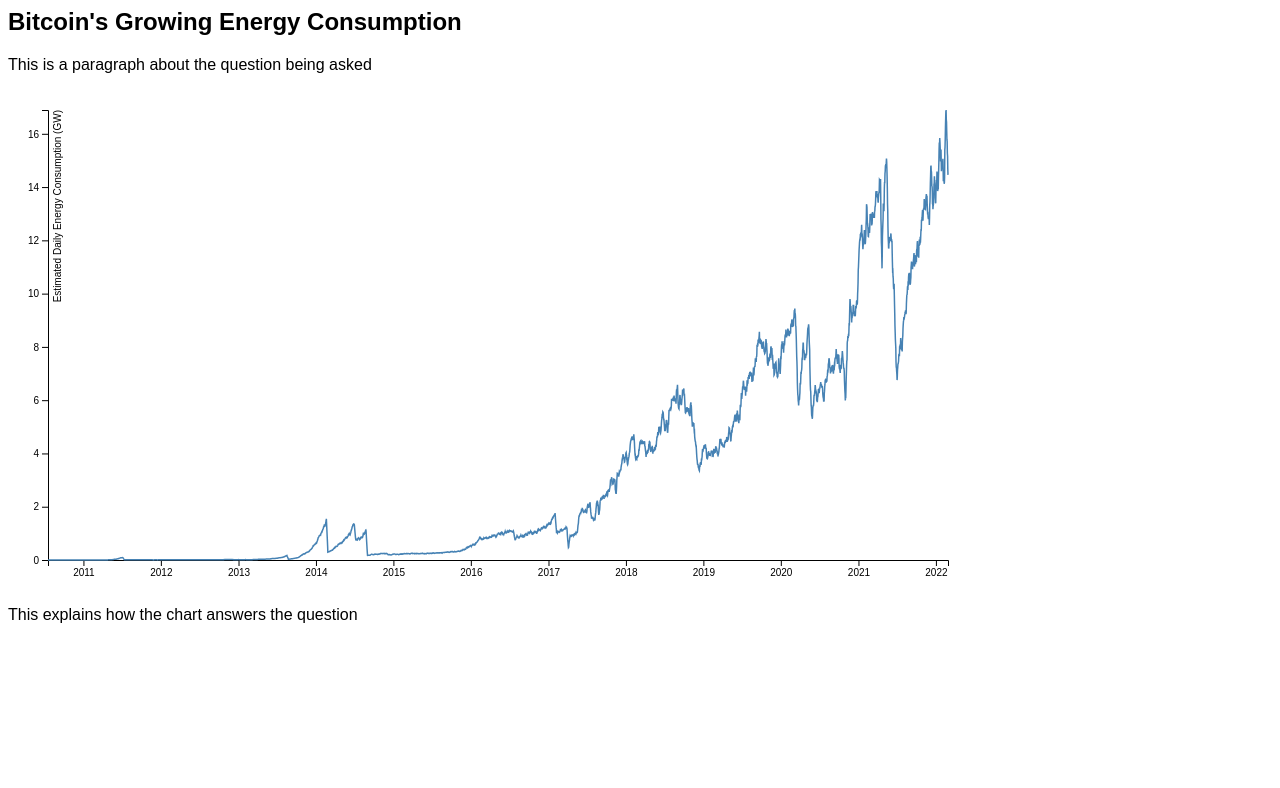
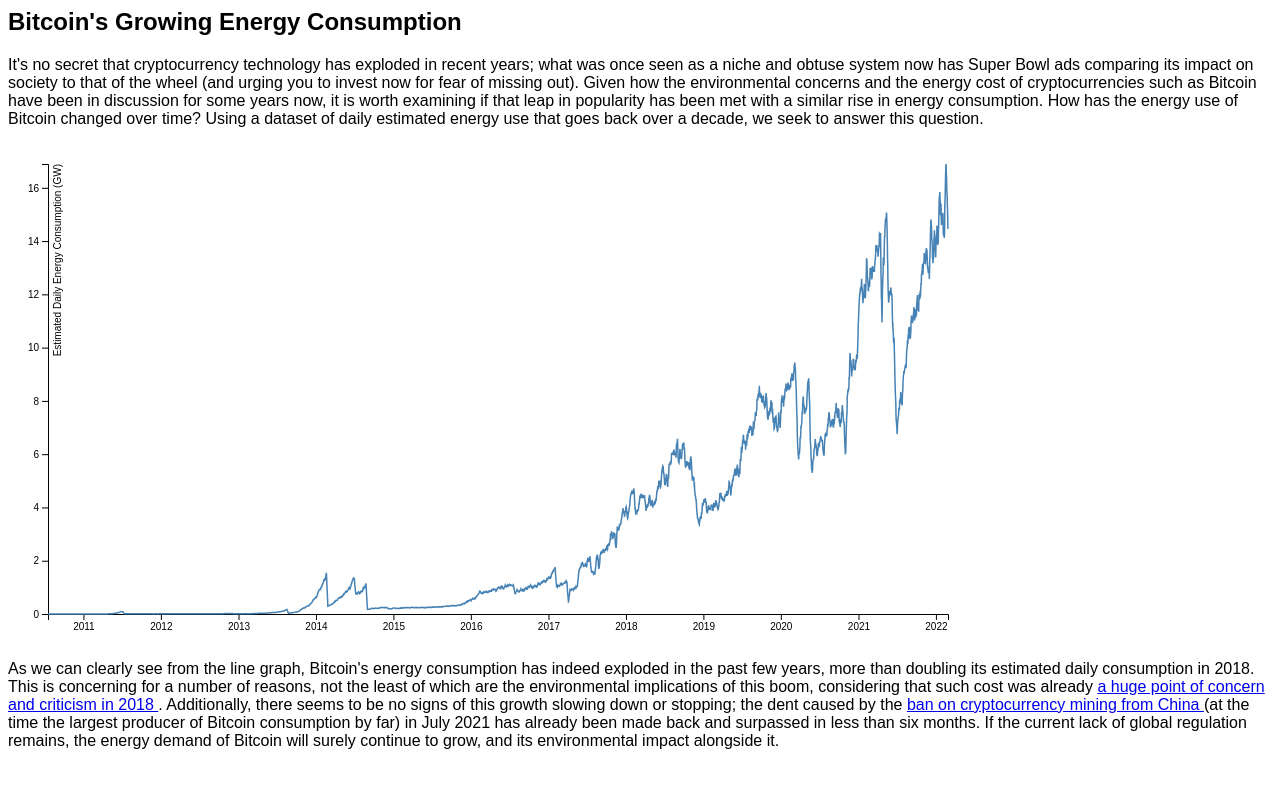
Before and after one commit to najordan1/bitcoin-visualizations, a plain HTML site: page src/Time Series/index.html in a window 1280 px wide. Drawn offline with nearby package versions, Linux system fonts and the light colour scheme.

Commit message:
add text

```diff
--- a/src/Time Series/index.html
+++ b/src/Time Series/index.html
@@ -18,11 +18,35 @@
     </style>
     <h2>Bitcoin's Growing Energy Consumption</h2>
     <p>
-      This is a paragraph about the question being asked
+      It's no secret that cryptocurrency technology has exploded in recent years;
+      what was once seen as a niche and obtuse system now has Super Bowl ads
+      comparing its impact on society to that of the wheel (and urging you to
+      invest now for fear of missing out). Given how the environmental concerns
+      and the energy cost of cryptocurrencies such as Bitcoin have been in discussion
+      for some years now, it is worth examining if that leap in popularity has been
+      met with a similar rise in energy consumption. How has the energy use of Bitcoin
+      changed over time? Using a dataset of daily estimated energy use that goes back
+      over a decade, we seek to answer this question.
     </p>
     <svg id="chart"></svg>
     <p>
-      This explains how the chart answers the question
+      As we can clearly see from the line graph, Bitcoin's energy consumption has
+      indeed exploded in the past few years, more than doubling its estimated daily
+      consumption in 2018. This is concerning for a number of reasons, not the least
+      of which are the environmental implications of this boom, considering that such
+      cost was already
+      <a href="https://www.economist.com/the-economist-explains/2018/07/09/why-bitcoin-uses-so-much-energy">
+        a huge point of concern and criticism in 2018
+      </a>.
+      Additionally, there seems to be no signs of this growth slowing down or stopping;
+      the dent caused by the
+      <a href="https://fortune.com/2022/01/04/crypto-banned-china-other-countries/">
+        ban on cryptocurrency mining from China
+      </a>
+      (at the time the largest producer of Bitcoin consumption by far) in July 2021
+      has already been made back and surpassed in less than six months. If the current
+      lack of global regulation remains, the energy demand of Bitcoin will surely
+      continue to grow, and its environmental impact alongside it.
     </p>
     <script>
       var margin = {top: 20, right: 20, bottom: 30, left: 40},
```
